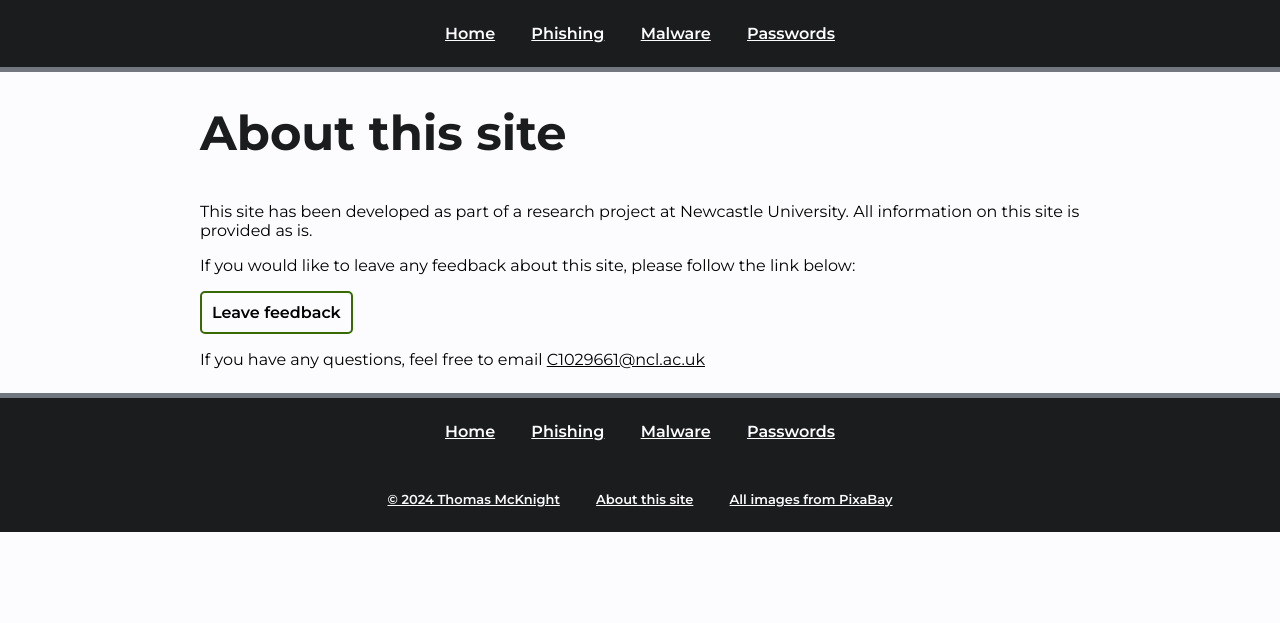
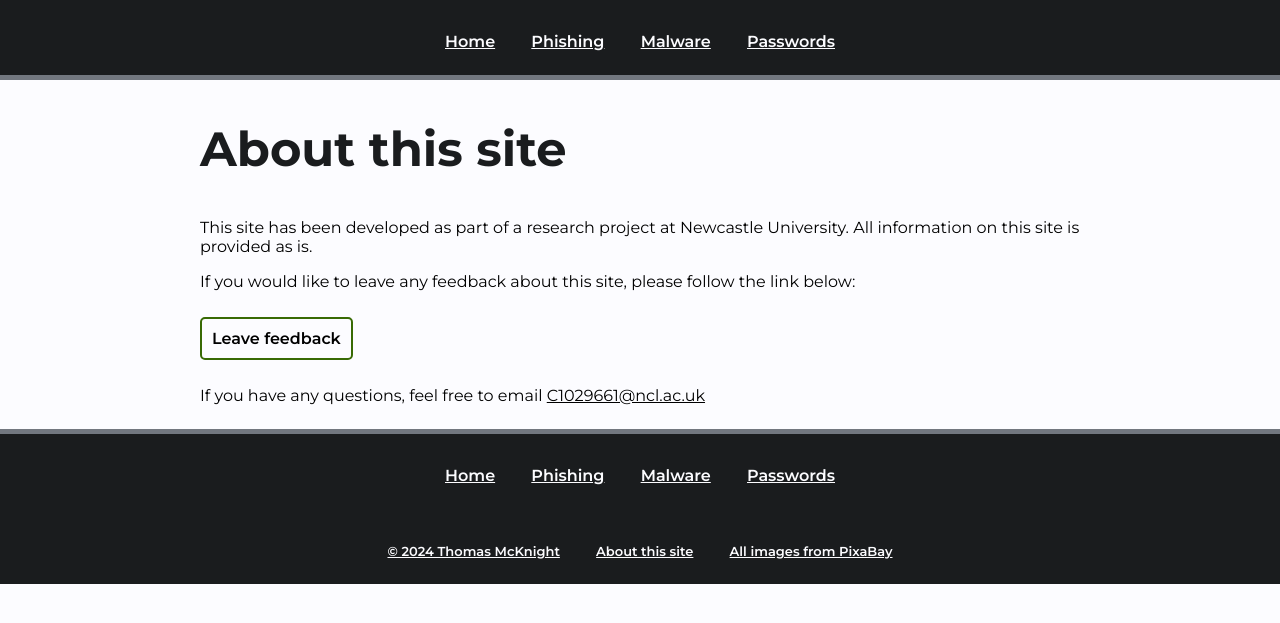
Before and after one commit to tinyTim567/CSC3094, a Flask app: page /about in a window 1280 px wide. Shown: the top 623 px of the page. Run offline with Flask 3, Linux system fonts and the light colour scheme.

Commit message:
Code cleanup and styling improvements

```diff
--- a/static/style.css
+++ b/static/style.css
@@ -39,6 +39,8 @@ html, body {
     clear: both;
     margin-left: 15vw;
     margin-right: 15vw;
+    padding-top: 0.5em;
+    padding-bottom: 0.5em;
 }
 
 .grid-column {
@@ -196,6 +198,8 @@ hr {
     border-radius: 5px;
     text-decoration: none;
     background-color: transparent;
+    margin-top: 10px;
+    margin-bottom: 10px;
 }
 
 .button-primary {
--- a/templates/error/error.html
+++ b/templates/error/error.html
@@ -7,8 +7,7 @@
 
     <section class="grid-row">
         <div class="grid-column column-full">
-
-            <a class="button button-primary" href="{{ url_for('index') }}">Return to the homepage</a>
+            <a class="button button-primary primary-solid" href="{{ url_for('index') }}">Return to the homepage</a>
         </div>
     </section>
 {% endblock %}
```
